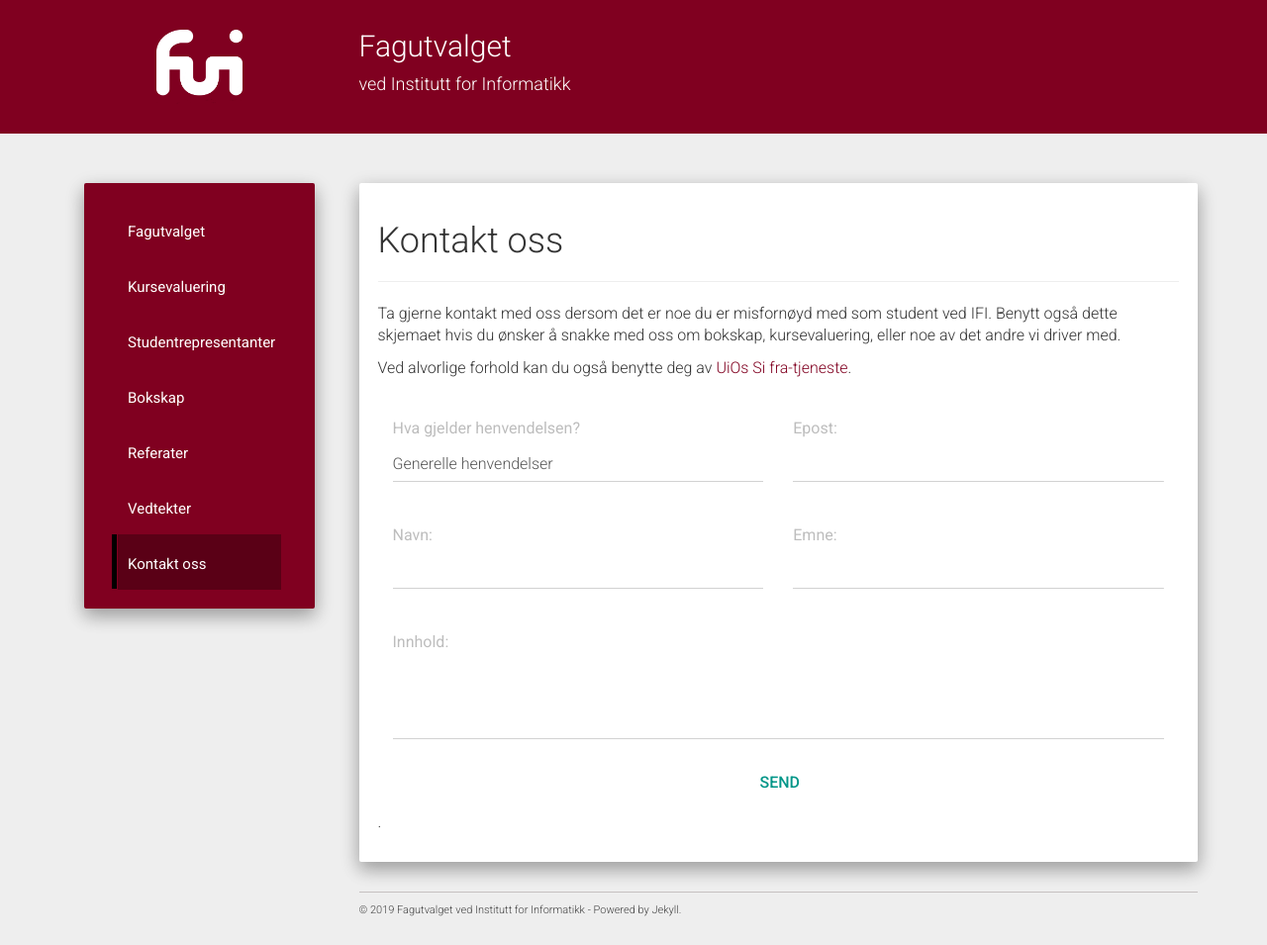
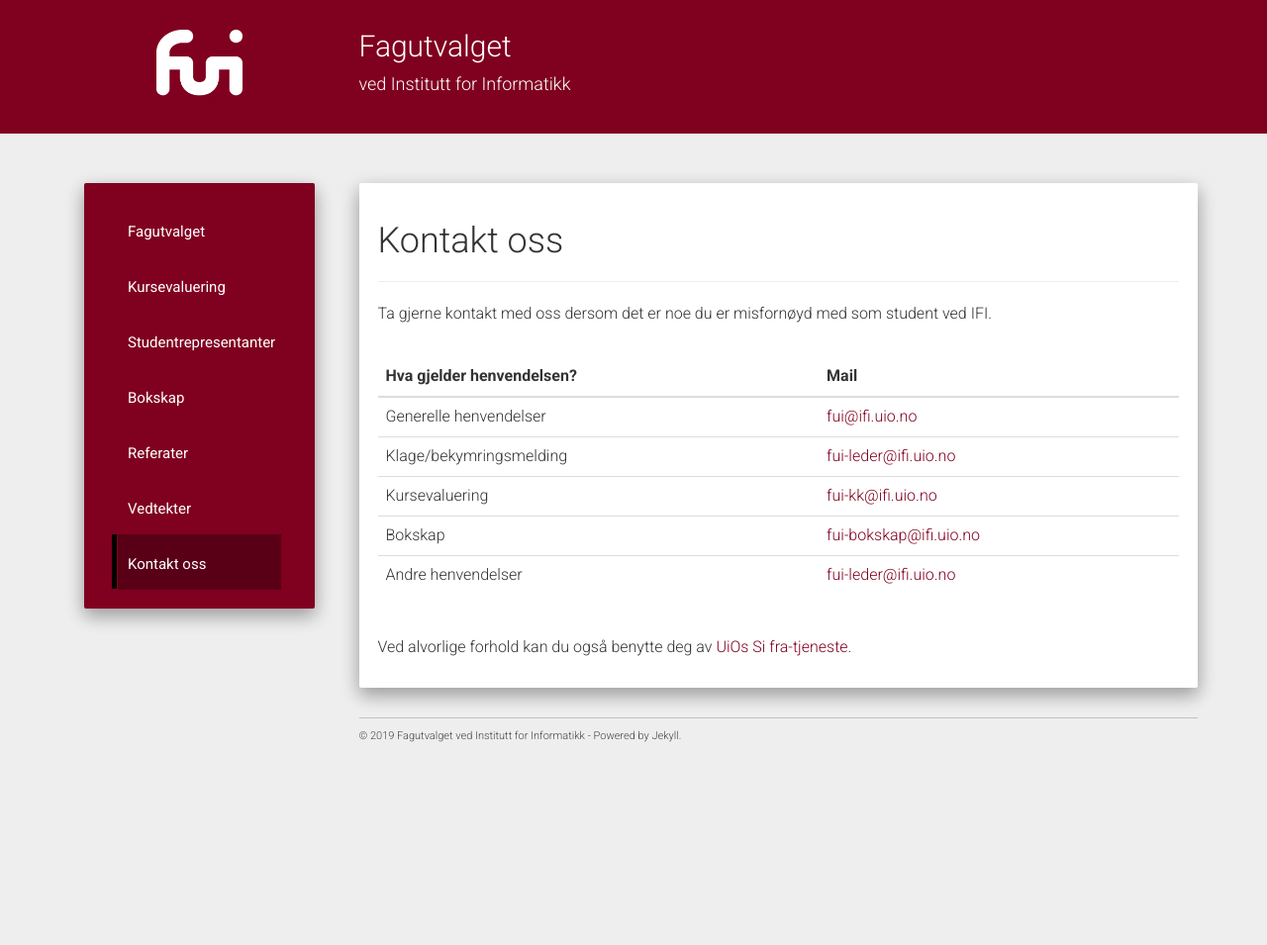
Before and after one commit to fui/fui.github.io, a Jekyll site: the page built from pages/kontaktinformasjon.md, in a window 1280 px wide. Shown: the whole page at 99% size. Built offline with Jekyll 4.4.1, drawn with Linux system fonts in a browser that asks for light colours; nearby versions of some CDN libraries; after the commit the page ends 900 px from its top, so only the background shows below that.

Commit message:
fjernet kontaktskjema og lagt til mailingliste

```diff
--- a/pages/kontaktinformasjon.md
+++ b/pages/kontaktinformasjon.md
@@ -9,41 +9,37 @@ modeline: " vim: set spl=nb: "
 
 ---
 
-Ta gjerne kontakt med oss dersom det er noe du er misfornøyd med som student ved IFI. Benytt også dette skjemaet hvis du ønsker å snakke med oss om bokskap, kursevaluering, eller noe av det andre vi driver med.
-
+Ta gjerne kontakt med oss dersom det er noe du er misfornøyd med som student ved IFI.
+<br><br>
+<table class="table">
+  <thead>
+    <tr>
+      <th scope="col">Hva gjelder henvendelsen?</th>
+      <th scope="col">Mail</th>
+    </tr>
+  </thead>
+  <tbody>
+    <tr>
+      <td>Generelle henvendelser</td>
+      <td><a href="mailto:fui@ifi.uio.no">fui@ifi.uio.no</a></td>
+    </tr>
+    <tr>
+      <td>Klage/bekymringsmelding</td>
+      <td><a href="mailto:fui-leder@ifi.uio.no">fui-leder@ifi.uio.no</a></td>
+    </tr>
+    <tr>
+      <td>Kursevaluering</td>
+      <td><a href="mailto:fui-kk@ifi.uio.no">fui-kk@ifi.uio.no</a></td>
+    </tr>
+    <tr>
+      <td>Bokskap</td>
+      <td><a href="mailto:fui-bokskap@ifi.uio.no">fui-bokskap@ifi.uio.no</a></td>
+    </tr>
+    <tr>
+      <td>Andre henvendelser</td>
+      <td><a href="mailto:fui-leder@ifi.uio.no">fui-leder@ifi.uio.no</a></td>
+    </tr>
+  </tbody>
+</table>
+<br>
 Ved alvorlige forhold kan du også benytte deg av [UiOs Si fra-tjeneste](https://www.uio.no/studier/kontakt/si-fra/).
-<br>
-
-<form class="contact">
-  <div class="form-group col-xs-6">
-    <label for="exampleFormControlSelect1">Hva gjelder henvendelsen?</label>
-    <select class="form-control" id="exampleFormControlSelect1">
-      <option value="general">Generelle henvendelser</option>
-      <option value="alert">Klage/Bekymringsmelding</option>
-      <option value="kursevaluering">Kursevaluering</option>
-      <option value="lockers">Bokskap</option>
-      <option value="other">Annet</option>
-    </select>
-  </div>
-  <div class="form-group col-xs-6">
-      <label for="exampleFormControlInput1">Epost:</label>
-      <input type="email" class="form-control" id="exampleFormControlInput1" placeholder="">
-    </div>
-  <div class="form-group col-xs-6">
-      <label for="exampleFormControlInput1">Navn:</label>
-      <input type="text" class="form-control" id="name" placeholder="">
-  </div>
-  <div class="form-group col-xs-6">
-        <label for="exampleFormControlInput1">Emne:</label>
-        <input type="text" class="form-control" id="alert" placeholder="">
-    </div>
-  <div class="form-group col-xs-12">
-    <label for="exampleFormControlTextarea1">Innhold:</label>
-    <textarea class="form-control" id="exampleFormControlTextarea1" rows="3"></textarea>
-  </div>
-  <div class="submit">
-    <button type="button" class="btn btn-primary btn-lg btn-block col-xs-12">Send</button>
-  </div>
-</form>
-.
-<br>
```
